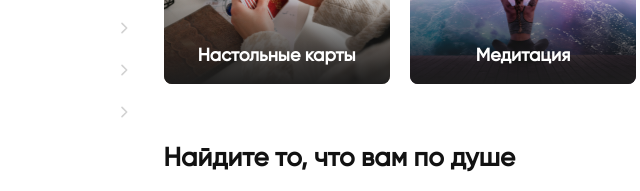
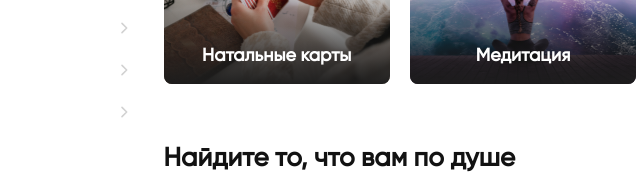
Before and after one commit to Nuyaaaaaaa/test, a plain HTML site: page index.html in a window 1280 px wide. Shown: the part 813-1004 px from the top of the page, 170-810 px from the left. Drawn offline with nearby package versions, Linux system fonts and the light colour scheme; files whose address does not match are found by name.

Commit message:
1231
123123

```diff
--- a/index.html
+++ b/index.html
@@ -918,7 +918,7 @@
             <a href="javascript:void(0)" class="directions-wrap__img" style="background-image:url('./img/Rectangle\ 45714.png')">
               <div class="directions-wrap__bg">
               </div>
-              <span>Настольные карты</span>
+              <span>Натальные карты</span>
             </a>
             <a href="javascript:void(0)" class="directions-wrap__img" style="background-image:url('./img/Rectangle\ 45715.png')">
               <div class="directions-wrap__bg">
```
